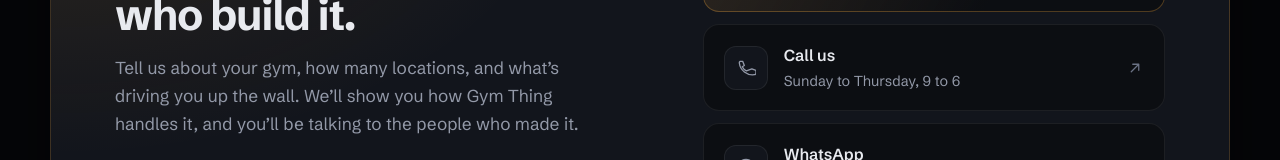
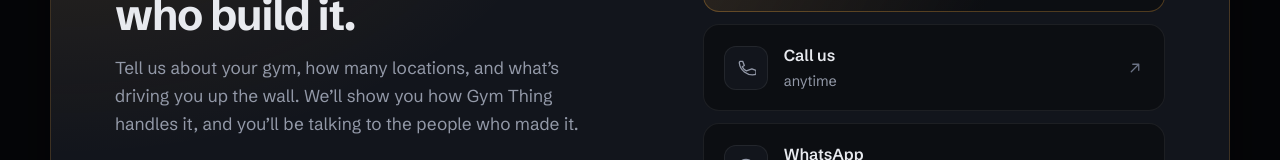
Before and after one commit to ThingBH/thing-web, a React (Vite) app: page / in a window 1280 px wide. Shown: the part 3923-4083 px from the top of the page. Built offline with nearby package versions, Linux system fonts and the light colour scheme.

Commit message:
Update contact availability to 'anytime' in Contact component

```diff
--- a/src/landing/Contact.tsx
+++ b/src/landing/Contact.tsx
@@ -52,7 +52,7 @@
               </span>
               <span className="tc-contact-method-body">
                 <span className="tc-contact-method-k">Call us</span>
-                <span className="tc-contact-method-v">Sunday to Thursday, 9 to 6</span>
+                <span className="tc-contact-method-v">anytime</span>
               </span>
               <Arrow />
             </a>
```
